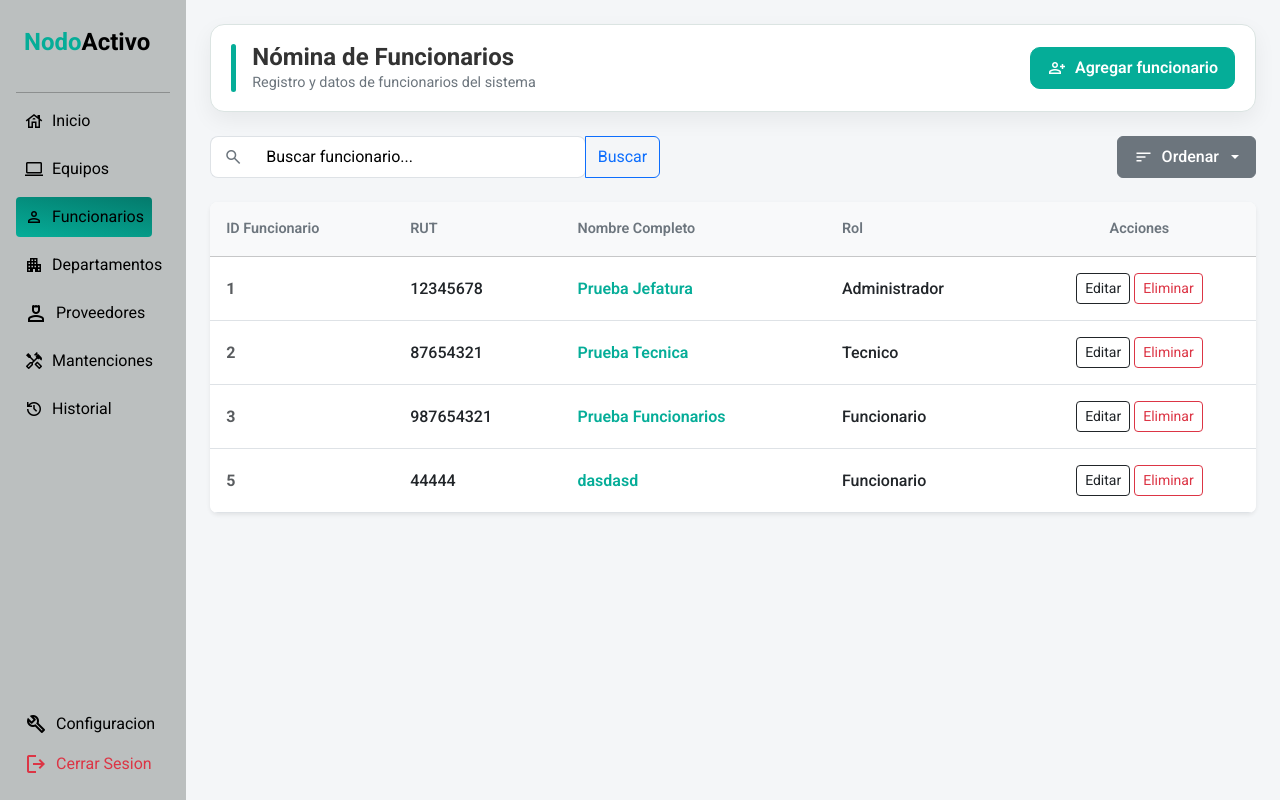
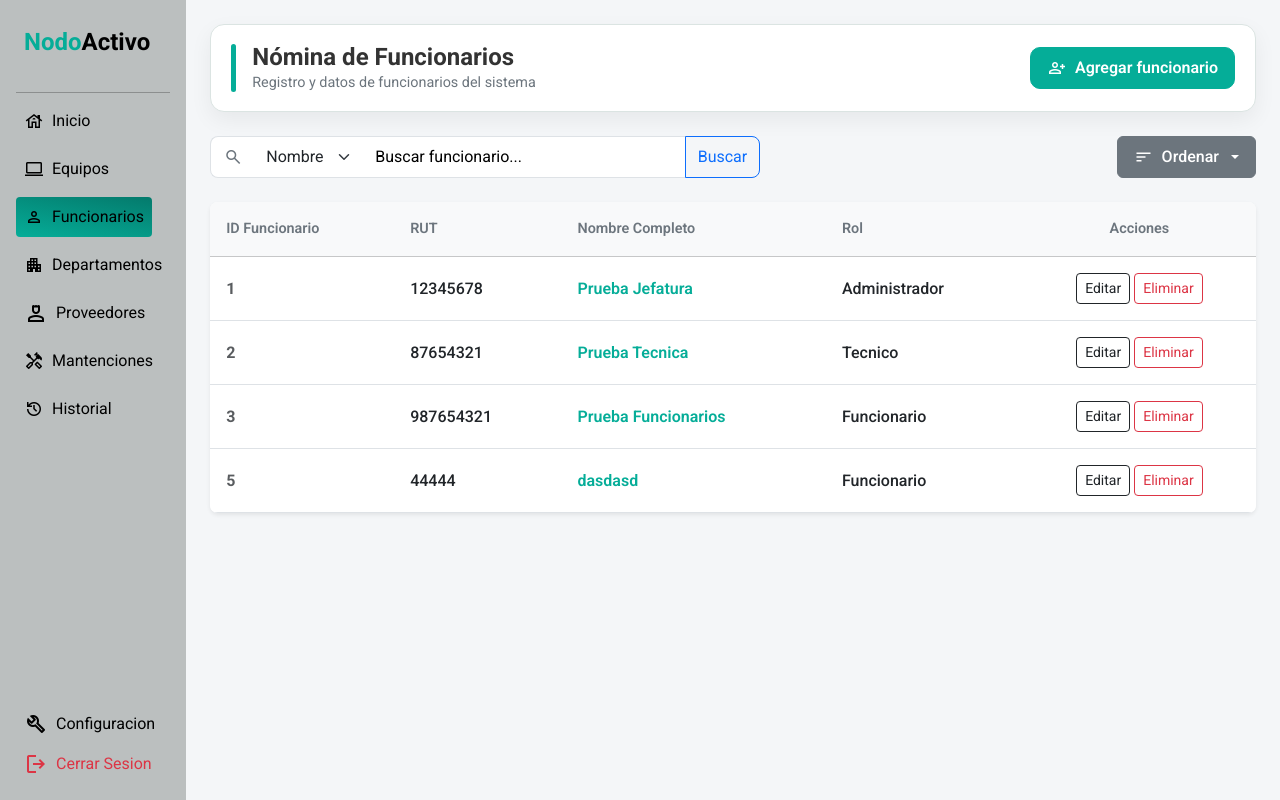
Before and after one commit to bsantander/Proyecto-TIS-1-E3-2026, a PHP site: page /Pages_Admin/funcionarios.php in a window 1280 px wide. Run offline with PHP 8.4, Linux system fonts and the light colour scheme; data comes from the database, SQL or seed files in the repository.

Commit message:
mejoría filtros de busqueda

```diff
--- a/Pages_Admin/funcionarios.php
+++ b/Pages_Admin/funcionarios.php
@@ -120,7 +120,7 @@
             </div>
                 <div class="Proovedores">
                     <a href="proveedores.php" class=" d-flex flex-row justify-content-start gap-2 align-items-center text-decoration-none text-black p-2 rounded-1">
-                        <span class="material-symbols-outlined">person_4</span>
+                        <span class="material-symbols-outlined ">person_4</span>
                         <p class="m-0 fs-6">Proveedores</p>
                     </a>
                 </div>
@@ -192,30 +192,33 @@
             </div>
         </div>
         <?php endif; ?>
-
-            <div class="d-flex justify-content-between align-items-center mb-4 gap-3">
-
-                <form method="GET" class="w-100" style="max-width: 450px;">
+        <div class="d-flex justify-content-between align-items-center mb-4 gap-3">
+            <form method="GET" class="w-100" style="max-width: 550px;">
 
                     <div class="input-group">
-
                         <span class="input-group-text bg-white border-end-0 rounded-start-3">
                             <span class="material-symbols-outlined text-secondary fs-5">search</span>
                         </span>
 
+                        <select name="buscar_por"
+                                class="form-select border-start-0 border-end-0"
+                                style="max-width: 110px; box-shadow: none;">
+                            <option value="nombre" <?php echo (($_GET['buscar_por'] ?? 'nombre') == 'nombre') ? 'selected' : ''; ?>>Nombre</option>
+                            <option value="id" <?php echo (($_GET['buscar_por'] ?? '') == 'id') ? 'selected' : ''; ?>>ID</option>
+                            <option value="rut" <?php echo (($_GET['buscar_por'] ?? '') == 'rut') ? 'selected' : ''; ?>>RUT</option>
+                        </select>
+
                         <input
                             type="text"
                             name="buscar"
-                            class="Buscador form-control border-start-0 rounded-end-3 py-2"
+                            class="Buscador form-control border-start-0 py-2"
                             placeholder="Buscar funcionario..."
-                            value="<?php echo $_GET['buscar'] ?? ''; ?>">
+                            value="<?php echo htmlspecialchars($_GET['buscar'] ?? ''); ?>">
 
-                        <button class="btn btn-outline-primary" type="submit">
+                        <button class="btn btn-outline-primary rounded-end-3" type="submit">
                             Buscar
                         </button>
-
                     </div>
-
                 </form>
             <div class="dropdown">
 
@@ -323,13 +326,27 @@
                             trim($_GET['buscar'])
                         );
 
-                        $consulta .= "
-                            WHERE
-                                nombre_completo LIKE '%$buscar%'
-                                OR rut LIKE '%$buscar%'
-                                OR rol LIKE '%$buscar%'
-                        ";
+                        $buscar_por = $_GET['buscar_por'] ?? 'nombre';
+
+                        if($buscar_por === 'id'){
+                            if(is_numeric($buscar)){
+                                $consulta .= "
+                                    WHERE id_funcionario LIKE '%$buscar%'
+                                ";
+                            } else {
+                                $consulta .= " WHERE 1=0 ";
+                            }
+                        } elseif($buscar_por === 'rut'){
+                            $consulta .= "
+                                WHERE rut LIKE '%$buscar%'
+                            ";
+                        } else {
+                            $consulta .= "
+                                WHERE nombre_completo LIKE '%$buscar%'
+                            ";
+                        }
                     }
+
 
                     $consulta .= " $orden";
 
```
Also changed, not shown: Pages_Admin/departamentos.php (+14 -0 lines), Pages_Admin/proveedores.php (+33 -8 lines).
